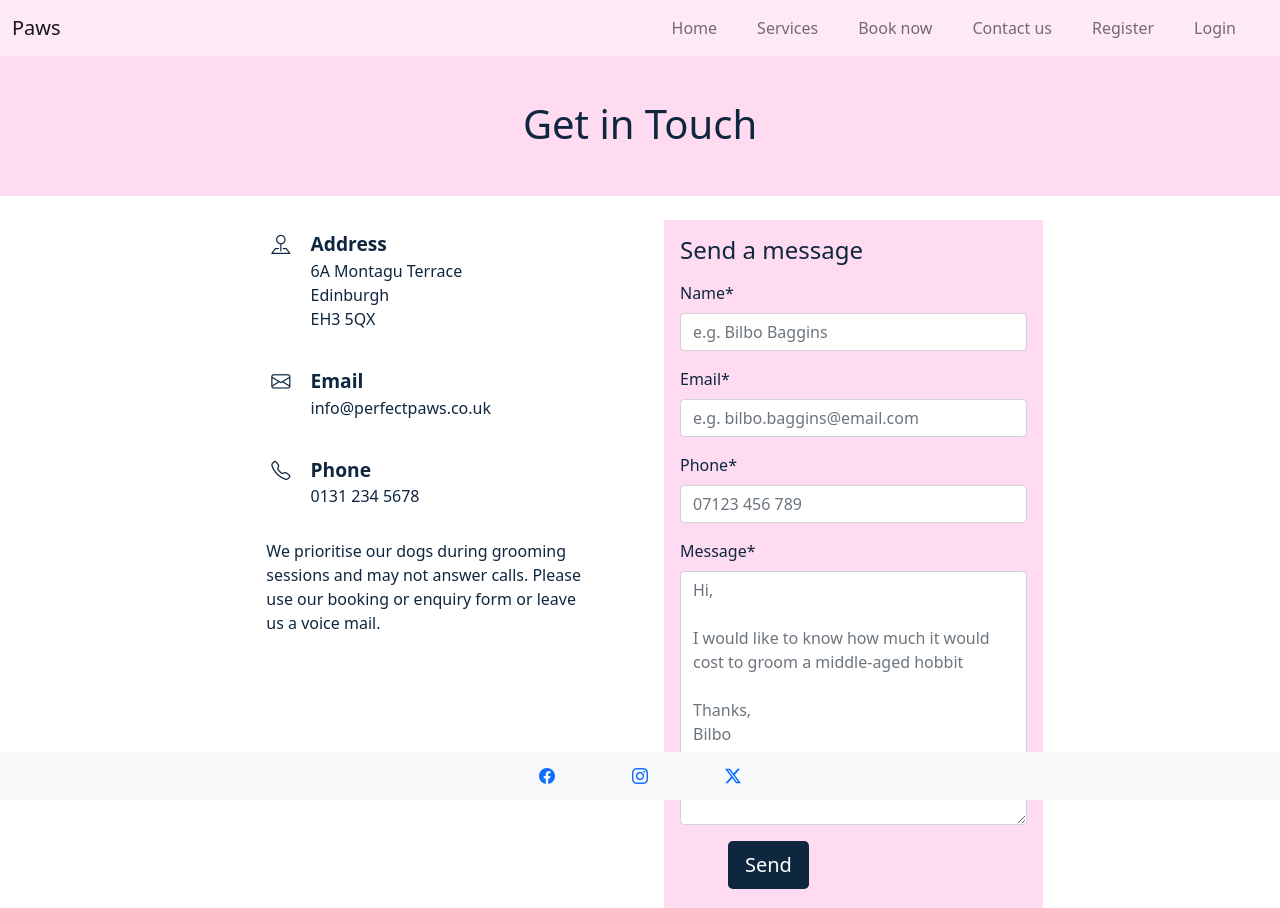
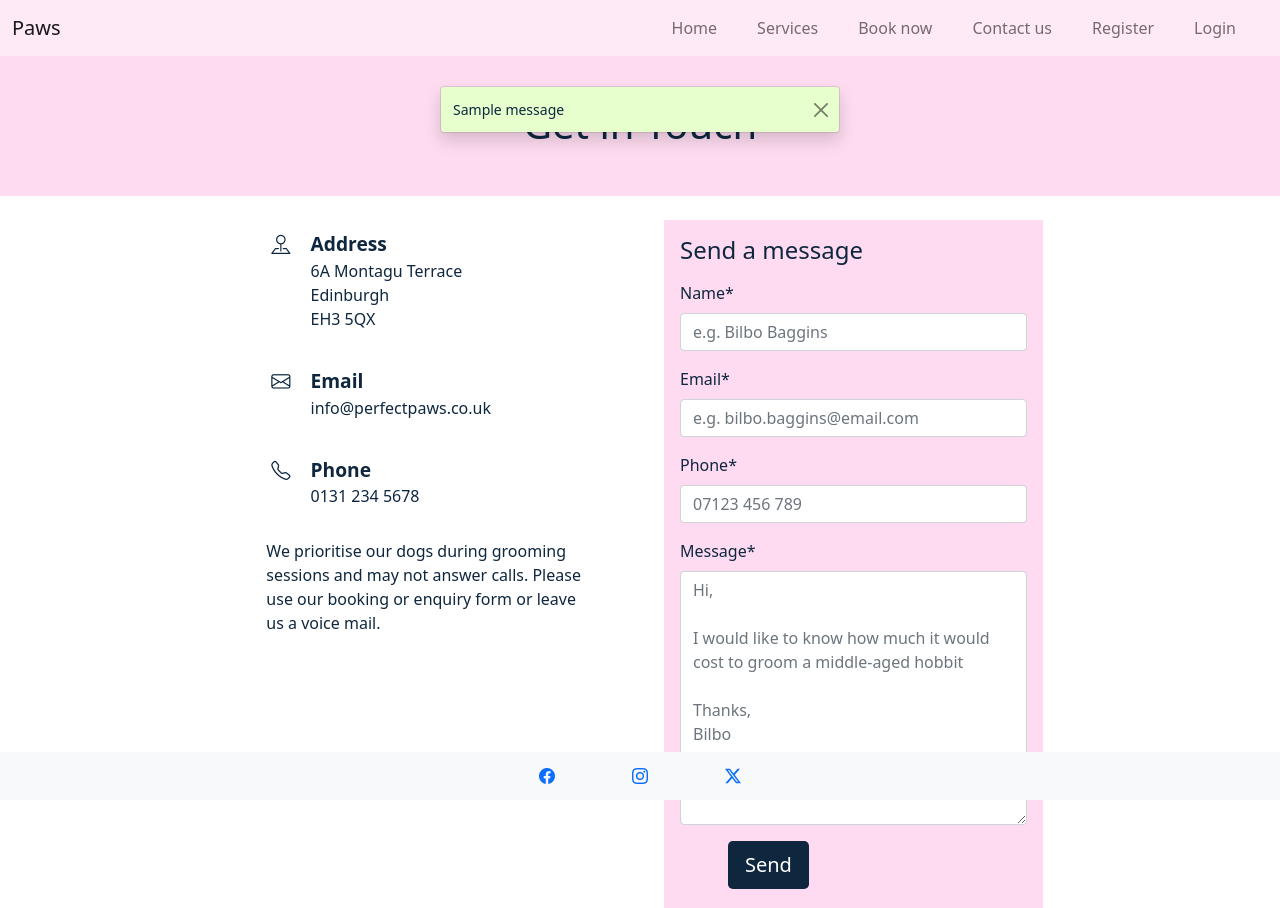
Before and after one commit to afcrandy/perfect-paws, a Django app: page /contact/ in a window 1280 px wide. Shown: the top 908 px of the page. Run offline with Django 4.2, Linux system fonts and the light colour scheme; tables that the repository leaves empty hold one stand-in row (values such as "Sample post"); one stand-in notice (Sample message) is shown; some libraries are stand-ins or nearby versions.

Commit message:
Implement Django messages using Bootstrap Toasts

```diff
--- a/enquiries/views.py
+++ b/enquiries/views.py
@@ -1,5 +1,6 @@
 from django.conf import settings
 from django.shortcuts import render
+from django.contrib import messages
 from .forms import EnquiryForm
 
 
@@ -9,6 +10,9 @@ def contact_page(request):
         enquiry_form = EnquiryForm(data=request.POST)
         if enquiry_form.is_valid():
             enquiry = enquiry_form.save()
+            messages.add_message(
+                request, messages.SUCCESS, "Your enquiry has been successfully sent"
+            )
 
     enquiry_form = EnquiryForm()
 
--- a/static/css/style.css
+++ b/static/css/style.css
@@ -19,6 +19,13 @@ main {
     }
 }
 
+.toast-container {
+    top: 70px !important;
+}
+.toast {
+    width: 400px;
+}
+
 .page-title {
     padding-top: 60px;
     background-color: var(--mimi-pink);
@@ -32,6 +39,13 @@ main {
 /* Colours */
 .mimi-pink-bg {
     background-color: var(--mimi-pink) !important;
+}
+.toast-success {
+    background-color: #e6ffcc;
+    /* background-color: #d9ffb3; */
+}
+.toast-danger {
+    background-color: #ffb3b3;
 }
 
 /* Navbar styles */
--- a/static/js/script.js
+++ b/static/js/script.js
@@ -0,0 +1,7 @@
+
+$( document ).ready(function() {
+    let toastElList = [].slice.call(document.querySelectorAll('.toast'))
+    let toastList = toastElList.map(function (toastEl) {
+        return new bootstrap.Toast(toastEl)
+    })
+})
--- a/templates/base.html
+++ b/templates/base.html
@@ -74,19 +74,19 @@
         </div>
     </nav>
 
-    <!-- Placeholder for Django messages -->
-    {% comment %} <div class="container">
-        <div class="row">
-            <div class="col-md-8 offset-md-2">
-                {% for message in messages %}
-                <div class="alert {{ message.tags }} alert-dismissible fade show" role="alert">
-                    {{ message | safe }}
-                    <button class="btn-close" type="button" data-bs-dismiss="alert" aria-label="Close"></button>
+    <!-- Site messages -->
+    <div class="toast-container position-absolute p-3 top-0 start-50 translate-middle-x">
+        {% for message in messages %}
+            <div class="toast align-items-center {{ message.tags }} show" role="status" aria-live="polite" aria-atomic="true" data-bs-autohide="false">
+                <div class="d-flex">
+                    <div class="toast-body">
+                        {{ message | safe }}
+                    </div>
+                    <button type="button" class="btn-close me-2 m-auto" data-bs-dismiss="toast" aria-label="Close"></button>
                 </div>
-                {% endfor %}
             </div>
-        </div>
-    </div> {% endcomment %}
+        {% endfor %}
+    </div>
 
     <!-- Main content -->
     <main>
```
Also changed, not shown: perfect_paws/settings.py (+10 -0 lines).
